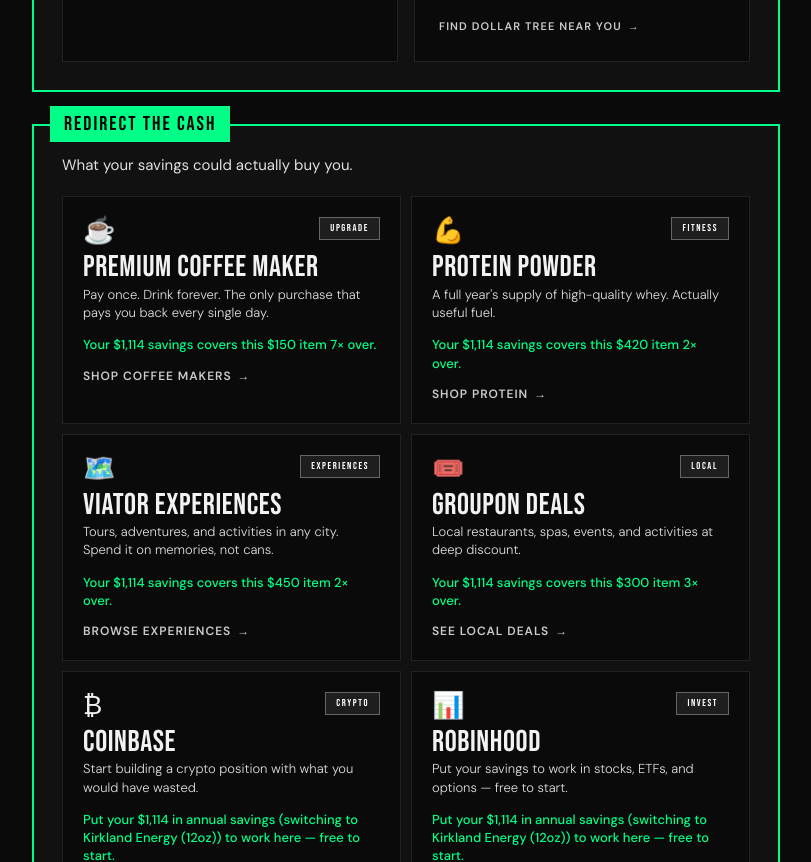
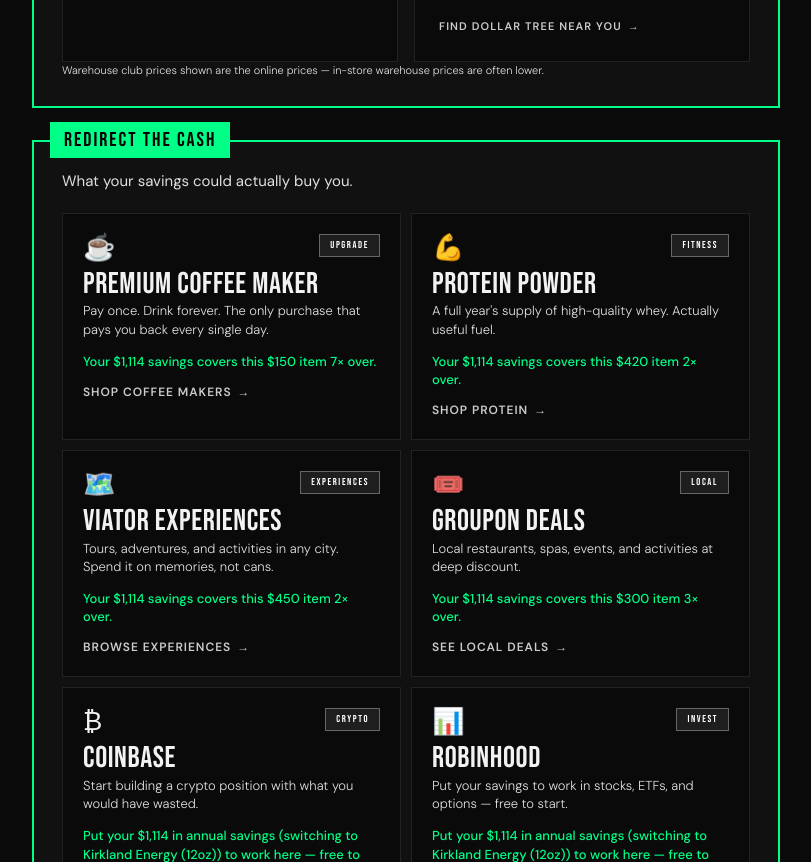
Before and after one commit to baysider/your-daily-drain, a plain HTML site: page index.html in a window 1280 px wide. Shown: the part 2574-3436 px from the top of the page, without its empty margins (460-1271 px from the left). Drawn offline with Linux system fonts and the light colour scheme.

Commit message:
Add warehouse prices footnote to Cheaper Hits

```diff
--- a/index.html
+++ b/index.html
@@ -192,6 +192,7 @@
       <div class="section-label-tab" id="alt-label">CHEAPER HITS</div>
       <p class="section-subtitle" id="alt-subtitle">Four ways to buy smarter and keep the caffeine.</p>
       <div class="alt-grid" id="alt-grid"></div>
+      <p class="tax-note" id="alt-warehouse-note">Warehouse club prices shown are the online prices — in-store warehouse prices are often lower.</p>
     </section>
 
     <!-- WHAT YOU COULD DO -->
```
